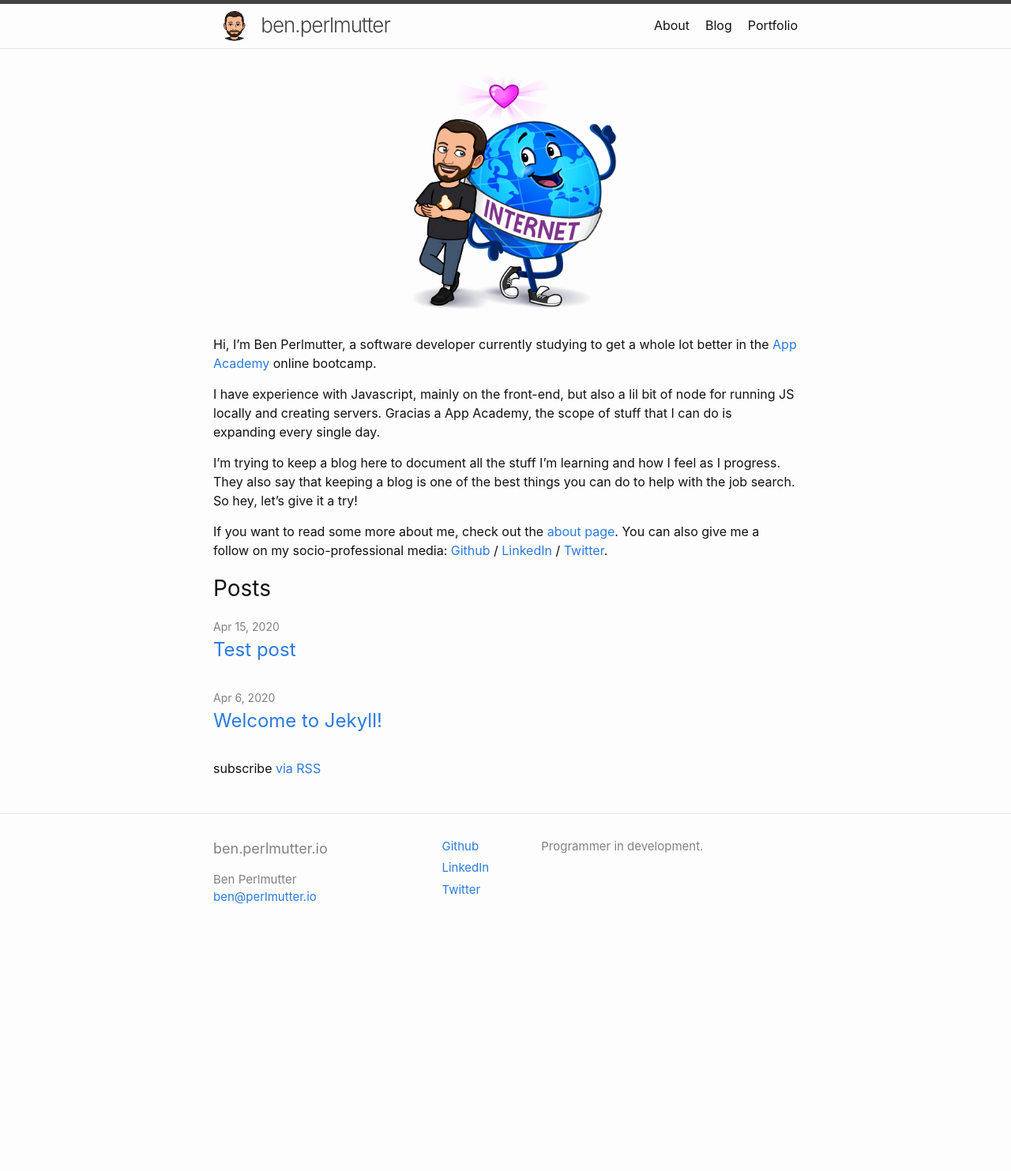
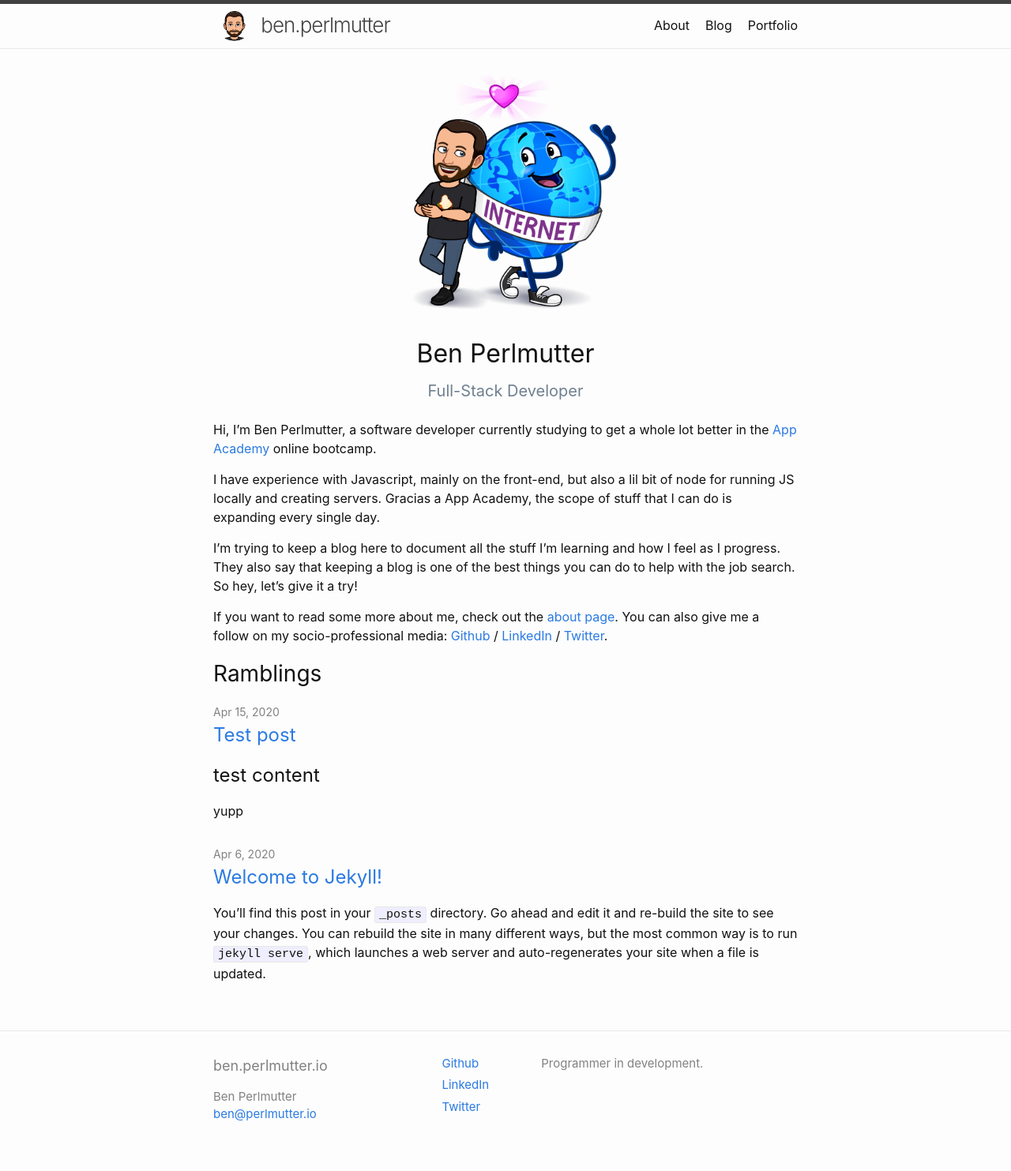
Before and after one commit to bpmutter/ben.perlmutter.io, a Jekyll site: the page built from index.markdown, in a window 1280 px wide. Shown: the whole page at 79% size. Built offline with Jekyll 4.4.1, drawn with Linux system fonts in a browser that asks for light colours; before the commit the page ends 1208 px from its top, so only the background shows below that.

Commit message:
add primary header  to index

```diff
--- a/_config.yml
+++ b/_config.yml
@@ -25,16 +25,18 @@ email: ben@perlmutter.io
 description: >- # this means to ignore newlines until "baseurl:"
   Programmer in development.
 baseurl: "/" # the subpath of your site, e.g. /blog
-url: "" # the base hostname & protocol for your site, e.g. http://example.com
+url: https://ben.perlmutter.io/ # the base hostname & protocol for your site, e.g. http://example.com
 twitter_username: bpmutter
 github_username:  bpmutter
 linkedin_username: ben-perlmutter-a410228a
 
 # Build settings
 theme: minima
-#remote_theme: bpmutter/benima
 plugins:
   - jekyll-feed
+
+#blog stuff
+show_excerpts: true
 
 # Exclude from processing.
 # The following items will not be processed, by default.
--- a/_layouts/home.html
+++ b/_layouts/home.html
@@ -10,7 +10,7 @@ layout: default
   {{ content }}
 
   {%- if site.posts.size > 0 -%}
-    <h2 class="post-list-heading">{{ page.list_title | default: "Posts" }}</h2>
+    <h2 class="post-list-heading">{{ page.list_title | default: "Ramblings" }}</h2>
     <ul class="post-list">
       {%- for post in site.posts -%}
       <li>
@@ -28,7 +28,7 @@ layout: default
       {%- endfor -%}
     </ul>
 
-    <p class="rss-subscribe">subscribe <a href="{{ "/feed.xml" | relative_url }}">via RSS</a></p>
+    <!-- <p class="rss-subscribe">subscribe <a href="{{ "/feed.xml" | relative_url }}">via RSS</a></p> -->
   {%- endif -%}
 
 </div>
--- a/about.markdown
+++ b/about.markdown
@@ -13,6 +13,8 @@ Before I dove into learning software development full-time, I was already workin
 
 I also founded PerlWrite, a content creation organization, where I collaborated with startups to realize their content strategy in the form of website copy, eBooks, blog posts, email campaigns and more.
 
+Learn more about my experience in <a href="/assets/ben-perlmutter-resume.pdf" target="_blank" title="Ben Perlmutter resume">my resume</a>.
+
 ### Connect with Me
 [Mail](mailto:ben@perlmutter.io) / [Github](https://github.com/bpmutter) / [LinkedIn](https://www.linkedin.com/in/ben-perlmutter-a410228a/) / [Twitter](https://twitter.com/bpmutter)
 
--- a/assets/main.scss
+++ b/assets/main.scss
@@ -3,6 +3,18 @@
 ---
 
 @import "minima";
+
+.homepage-title{
+    text-align: center;
+}
+.homepage-title h1{
+    margin-bottom: 8px;
+}
+.homepage-title .subtitle{
+    font-size: 20px;
+    color: slategray;
+    margin-bottom: 22px;
+}
 
 .h1-bitmoji{
     height: 45px;
--- a/index.markdown
+++ b/index.markdown
@@ -8,6 +8,11 @@ layout: home
 <div class="img-wrap-center">
 <img src="/assets/img/28-bitmoji-internet-love.png" class="bitmoji-header">
 </div>
+<div class="homepage-title">
+    <h1>Ben Perlmutter</h1>
+    <p class="subtitle">Full-Stack Developer</p>
+</div>
+
 
 Hi, I'm Ben Perlmutter, a software developer currently studying to get a whole lot better in the [App Academy](https://appacademy.io/) online bootcamp.
 
```
Also changed, not shown: other parts of index.markdown (+6 -0 lines), 5 other files.
